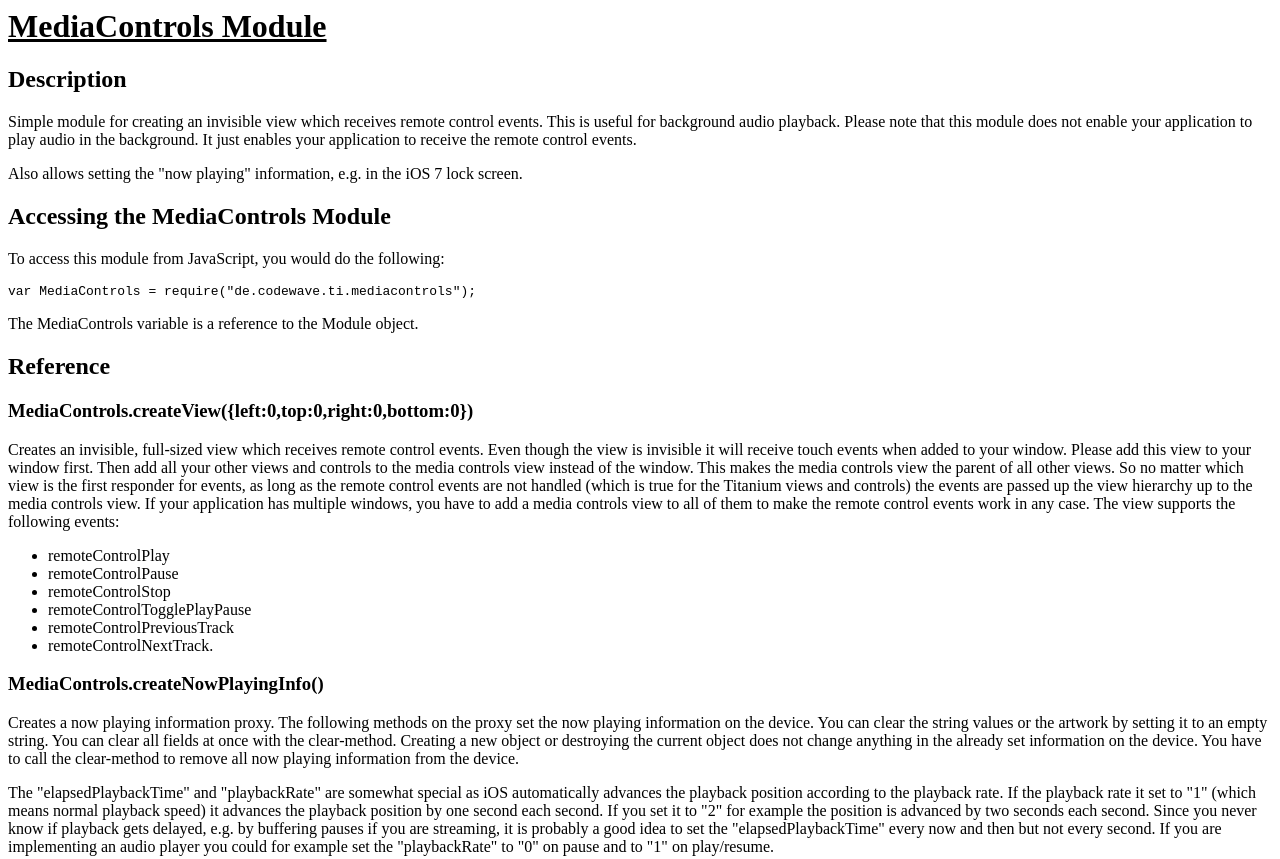
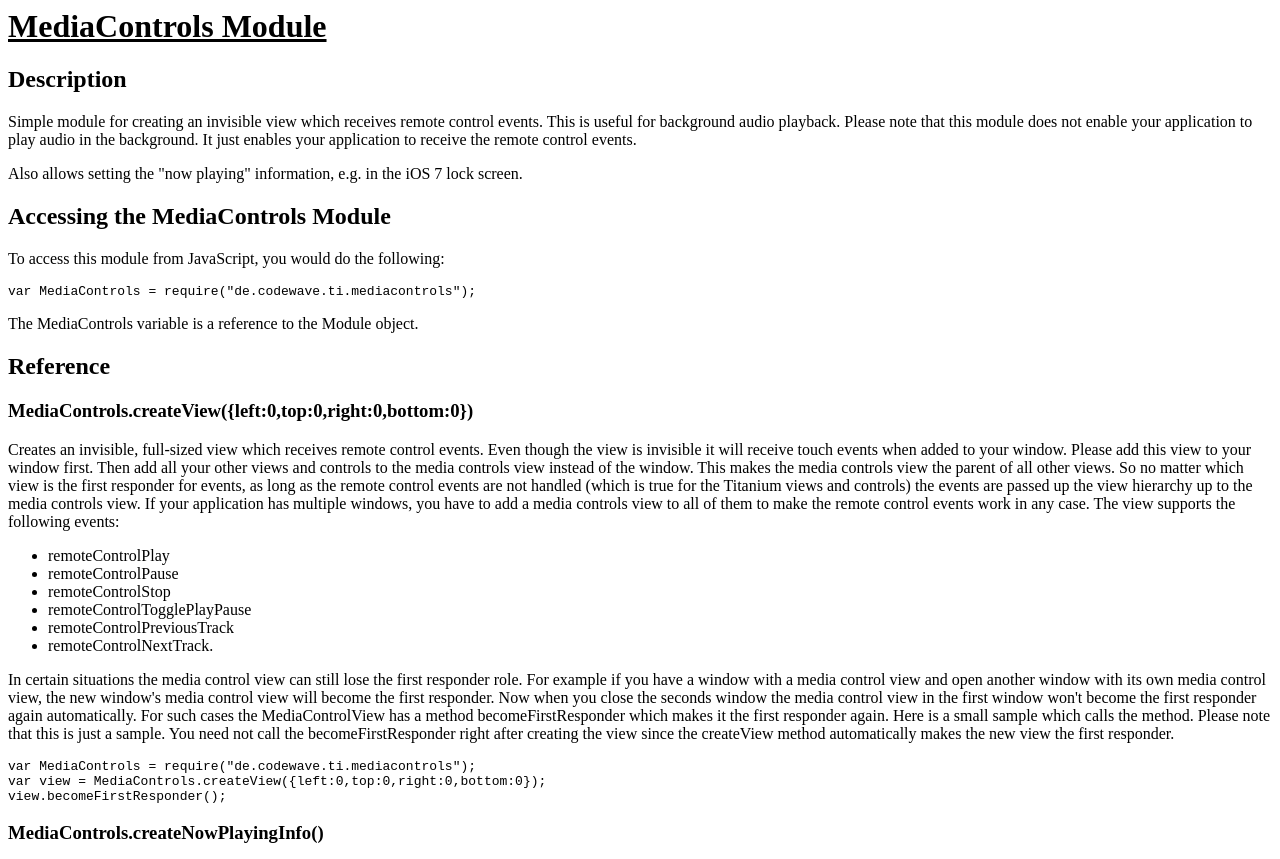
Before and after one commit to csemrm/titanium-mediacontrols, a plain HTML site: page documentation/index.html in a window 1280 px wide. Shown: the top 859 px of the page. Drawn offline with Linux system fonts and the light colour scheme.

Commit message:
4.1 fixes
git-svn-id: svn://svn.codewave.de/titanium/MediaControls/trunk@8646 6cd82e91-2702-0410-863d-86aa3370aca5

```diff
--- a/documentation/index.html
+++ b/documentation/index.html
@@ -42,6 +42,19 @@ The view supports the following events:
 <li>remoteControlNextTrack.</li>
 </ul>
 </p>
+
+<p>In certain situations the media control view can still lose the first responder role. For example
+if you have a window with a media control view and open another window with its own media control view,
+the new window's media control view will become the first responder. Now when you close the seconds
+window the media control view in the first window won't become the first responder again automatically.
+For such cases the MediaControlView has a method becomeFirstResponder which makes it the first responder
+again. Here is a small sample which calls the method. Please note that this is just a sample. You need not
+call the becomeFirstResponder right after creating the view since the createView method automatically makes
+the new view the first responder.</p>
+
+<pre>var MediaControls = require("de.codewave.ti.mediacontrols");
+var view = MediaControls.createView({left:0,top:0,right:0,bottom:0});
+view.becomeFirstResponder();</pre>
 
 <h3>MediaControls.createNowPlayingInfo()</h3>
 
```
Also changed, not shown: 2 other files.
